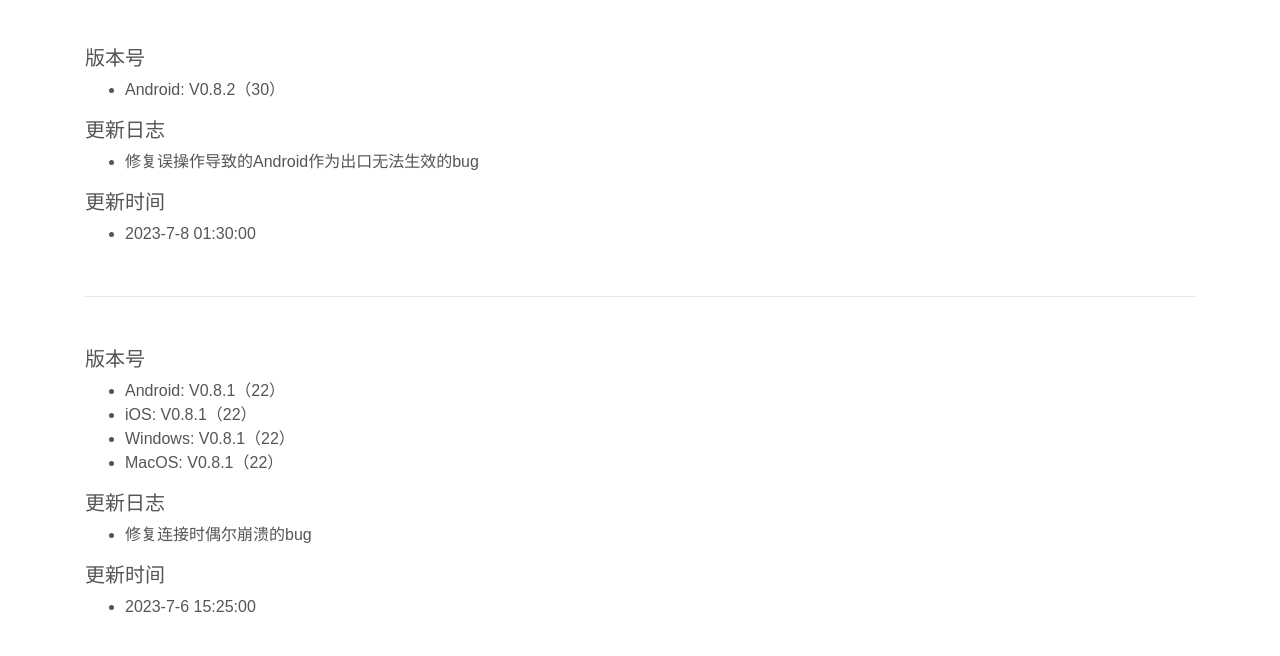
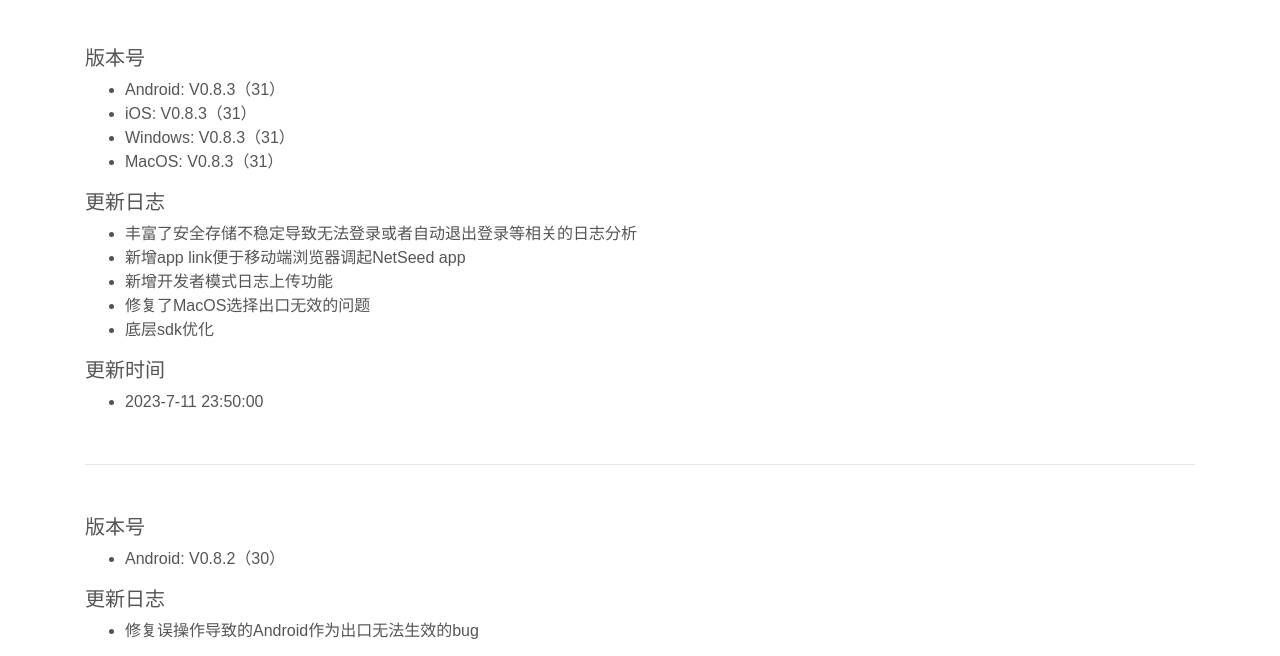
Before and after one commit to hjcore/files, a plain HTML site: page index.html in a window 1280 px wide. Shown: the part 139-795 px from the top of the page. Drawn offline with nearby package versions, Linux system fonts and the light colour scheme.

Commit message:
Update index.html

```diff
--- a/index.html
+++ b/index.html
@@ -49,6 +49,27 @@
         <h2>日志记录</h2>
         <div class="update">
             <hr style="margin-bottom: 50px;">
+             <h5>版本号</h5>
+            <ul>
+                <li>Android: V0.8.3（31）</li>
+                <li>iOS: V0.8.3（31）</li>
+                <li>Windows: V0.8.3（31）</li>
+                <li>MacOS: V0.8.3（31）</li>
+            </ul>
+            <h5>更新日志</h5>
+            <ul>
+                <li>丰富了安全存储不稳定导致无法登录或者自动退出登录等相关的日志分析</li>
+                <li>新增app link便于移动端浏览器调起NetSeed app</li>
+                <li>新增开发者模式日志上传功能</li>
+                <li>修复了MacOS选择出口无效的问题</li>
+                <li>底层sdk优化</li>
+            </ul>
+            <h5>更新时间</h5>
+            <ul>
+                <li>2023-7-11 23:50:00</li>
+            </ul>
+
+           <hr style="margin-top: 50px; margin-bottom: 50px;">
              <h5>版本号</h5>
             <ul>
                 <li>Android: V0.8.2（30）</li>
```
